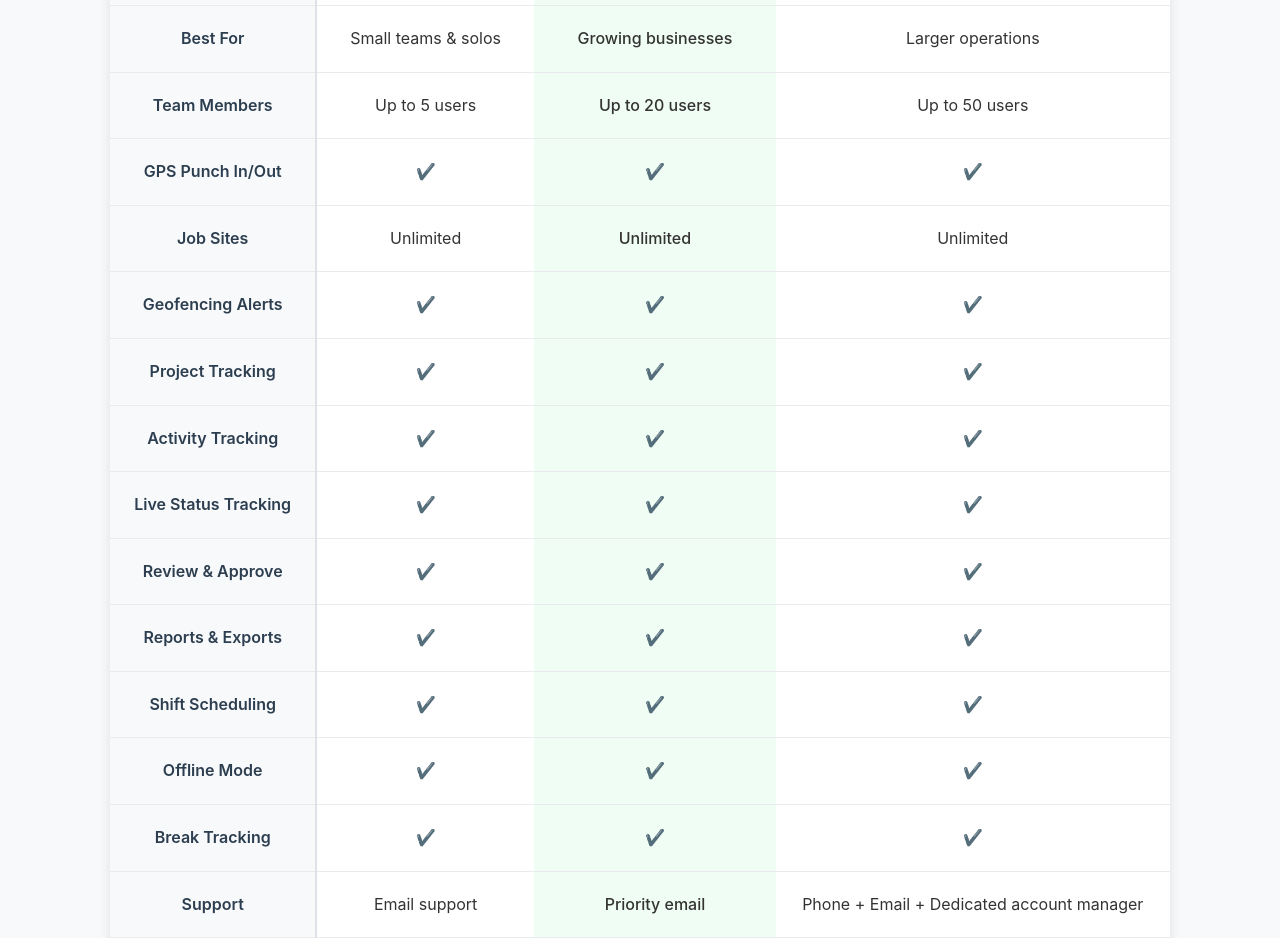
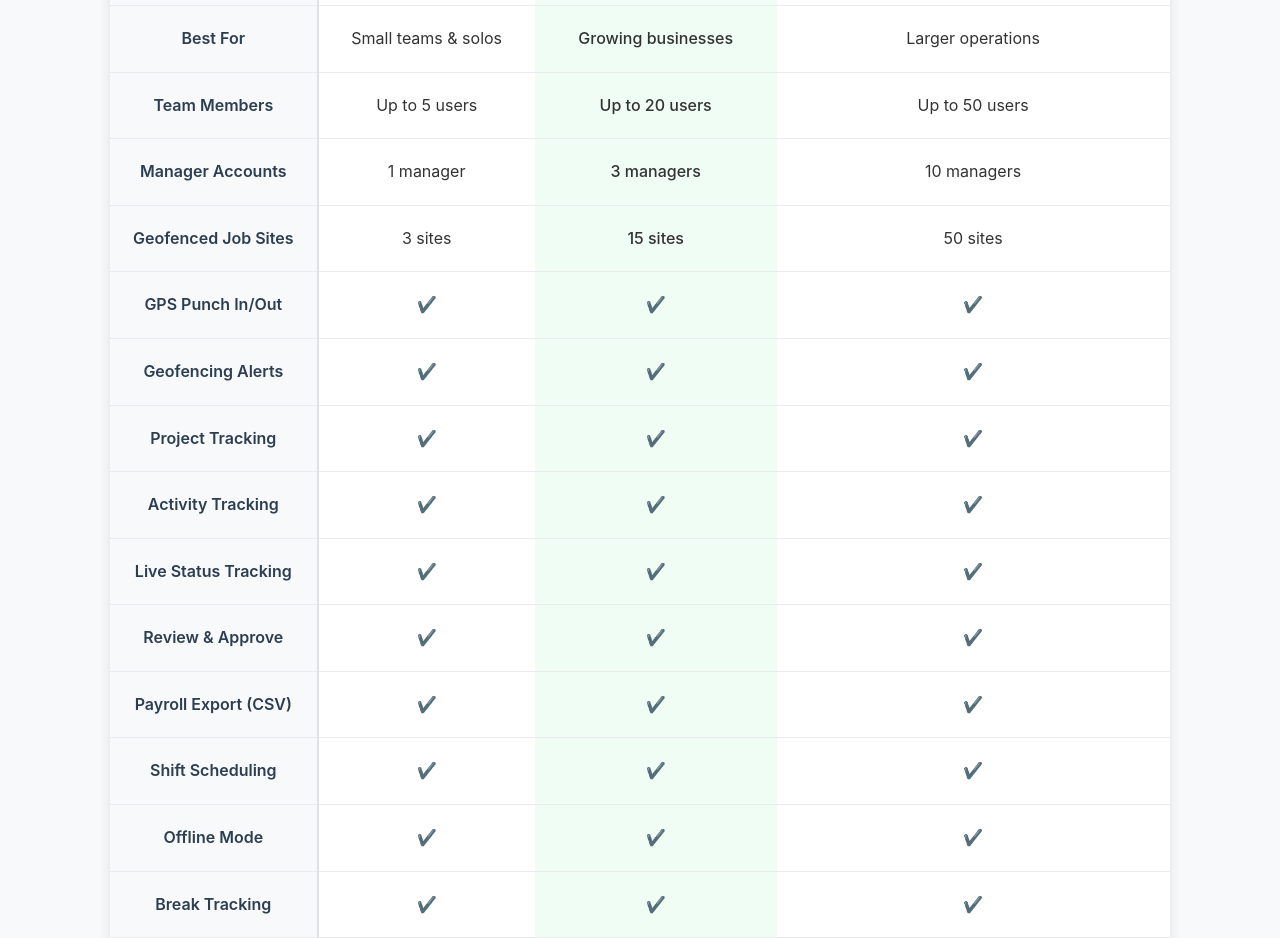
Before and after one commit to thrishulkk/timeki-website, a plain HTML site: page index.html in a window 1280 px wide. Shown: the part 4120-5058 px from the top of the page. Drawn offline with Linux system fonts and the light colour scheme.

Commit message:
Update pricing text and images

```diff
--- a/index.html
+++ b/index.html
@@ -891,7 +891,7 @@ footer a:hover, footer a:focus {
         <section id="pricing" class="pricing">
             <div class="container">
                 <h2 class="section-title">Simple, Transparent Pricing</h2>
-                <p class="pricing-intro"><strong>Choose the plan that fits your team.</strong> All plans include GPS tracking, geofencing, and unlimited job sites.</p>
+                <p class="pricing-intro"><strong>Choose the plan that fits your team.</strong> All plans include GPS tracking, break tracking, and payroll exports.</p>
 
                 <!-- ✅ NEW: Enterprise Callout -->
                 <div class="enterprise-callout">
@@ -951,20 +951,28 @@ footer a:hover, footer a:focus {
                                 <td>Up to 50 users</td>
                             </tr>
 
+                            <!-- Manager Accounts -->
+                            <tr>
+                                <td class="feature-label">Manager Accounts</td>
+                                <td>1 manager</td>
+                                <td class="featured-cell">3 managers</td>
+                                <td>10 managers</td>
+                            </tr>
+
+                            <!-- Geofenced Job Sites -->
+                            <tr>
+                                <td class="feature-label">Geofenced Job Sites</td>
+                                <td>3 sites</td>
+                                <td class="featured-cell">15 sites</td>
+                                <td>50 sites</td>
+                            </tr>
+
                             <!-- GPS Punch -->
                             <tr>
                                 <td class="feature-label">GPS Punch In/Out</td>
                                 <td>✔️</td>
                                 <td class="featured-cell">✔️</td>
                                 <td>✔️</td>
-                            </tr>
-
-                            <!-- Job Sites -->
-                            <tr>
-                                <td class="feature-label">Job Sites</td>
-                                <td>Unlimited</td>
-                                <td class="featured-cell">Unlimited</td>
-                                <td>Unlimited</td>
                             </tr>
 
                             <!-- Geofencing -->
@@ -1007,9 +1015,9 @@ footer a:hover, footer a:focus {
                                 <td>✔️</td>
                             </tr>
 
-                            <!-- Reports -->
+                            <!-- Payroll Export -->
                             <tr>
-                                <td class="feature-label">Reports & Exports</td>
+                                <td class="feature-label">Payroll Export (CSV)</td>
                                 <td>✔️</td>
                                 <td class="featured-cell">✔️</td>
                                 <td>✔️</td>
```
Also changed, not shown: 1 other file.
